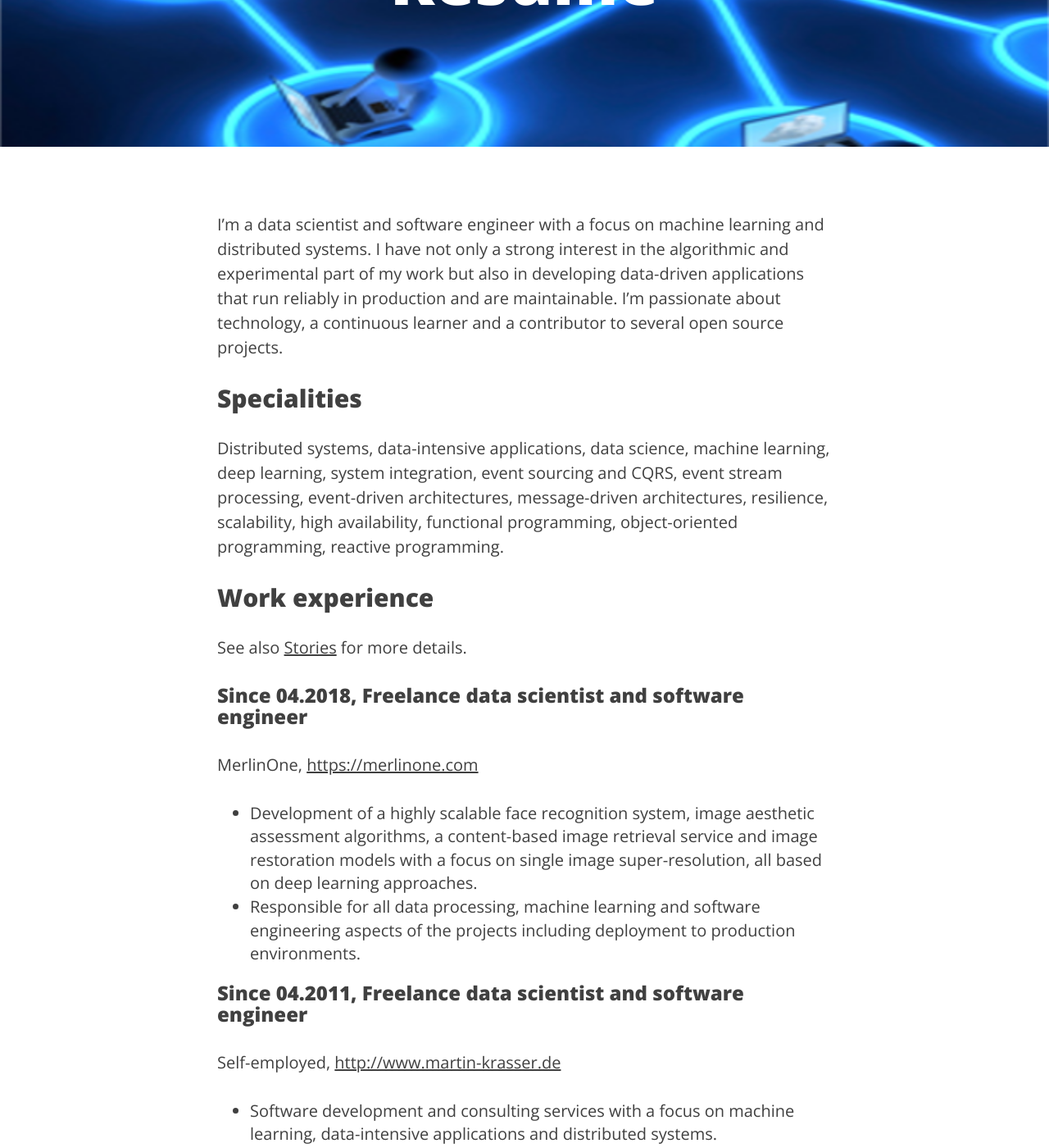
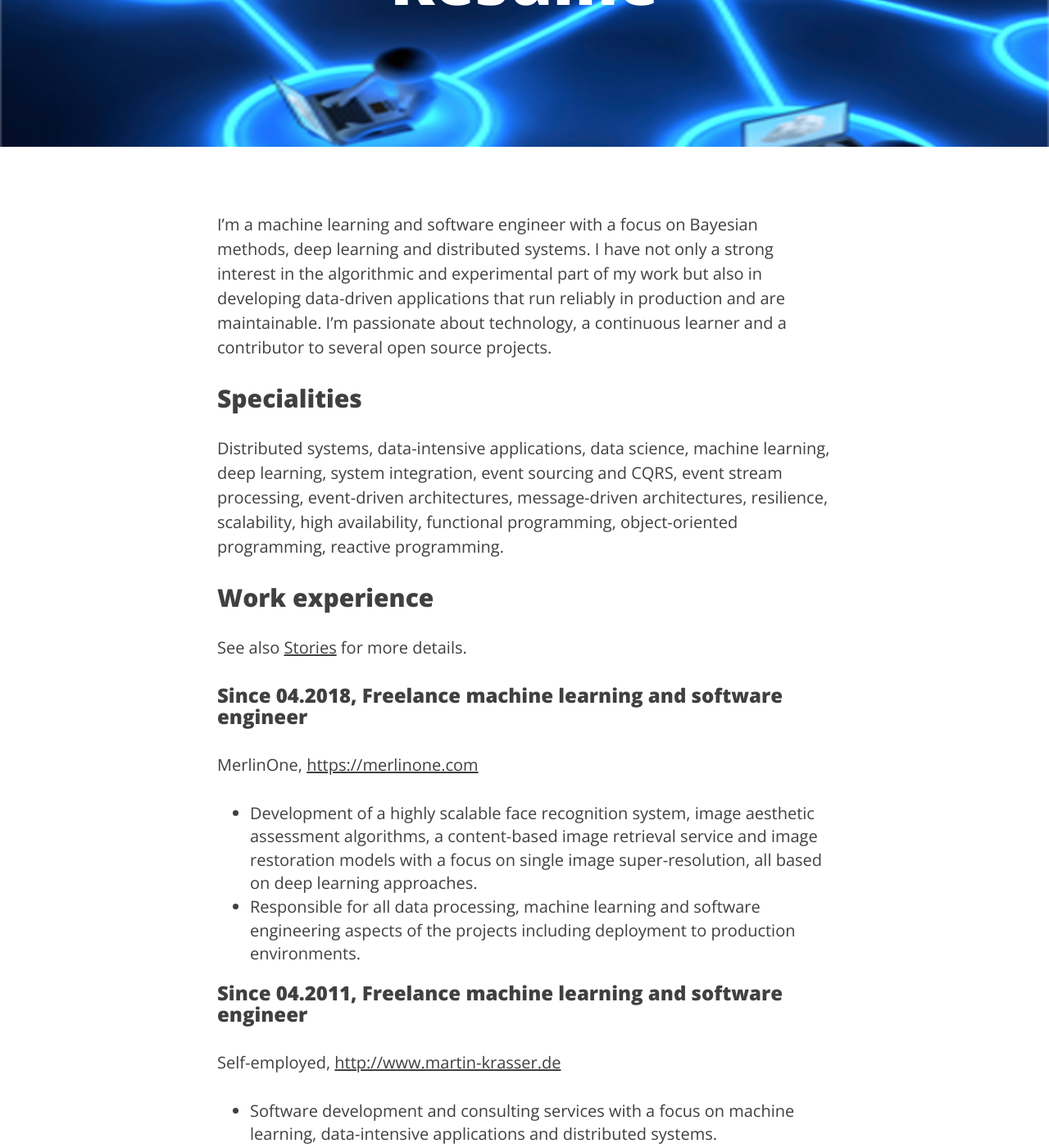
Before and after one commit to krasserm/krasserm.github.io, a Jekyll site: the page built from resume.md, in a window 1280 px wide and 1400 px high, scrolled down 219 px. Shown: the whole window at 82% size. Built offline with Jekyll 4.4.1, drawn with Linux system fonts in a browser that asks for light colours.

Commit message:
Minor edit

```diff
--- a/resume.md
+++ b/resume.md
@@ -4,10 +4,10 @@ title: "Resume"
 header-img: "img/distributed.png"
 ---
 
-I'm a data scientist and software engineer with a focus on machine learning and distributed systems. I have not only a
-strong interest in the algorithmic and experimental part of my work but also in developing data-driven applications that
-run reliably in production and are maintainable. I'm passionate about technology, a continuous learner and a contributor
-to several open source projects.
+I'm a machine learning and software engineer with a focus on Bayesian methods, deep learning and distributed systems.
+I have not only a strong interest in the algorithmic and experimental part of my work but also in developing data-driven
+applications that run reliably in production and are maintainable. I'm passionate about technology, a continuous learner
+and a contributor to several open source projects.
 
 ## Specialities
 
@@ -32,7 +32,7 @@ reactive programming.
 
 See also [Stories](/stories/) for more details.
 
-### Since 04.2018, Freelance data scientist and software engineer
+### Since 04.2018, Freelance machine learning and software engineer
 
 MerlinOne, [https://merlinone.com](https://merlinone.com)
 
@@ -42,7 +42,7 @@ MerlinOne, [https://merlinone.com](https://merlinone.com)
 - Responsible for all data processing, machine learning and software engineering aspects of the projects including deployment
   to production environments.
 
-### Since 04.2011, Freelance data scientist and software engineer
+### Since 04.2011, Freelance machine learning and software engineer
 
 Self-employed, [http://www.martin-krasser.de](http://www.martin-krasser.de)
 
```
